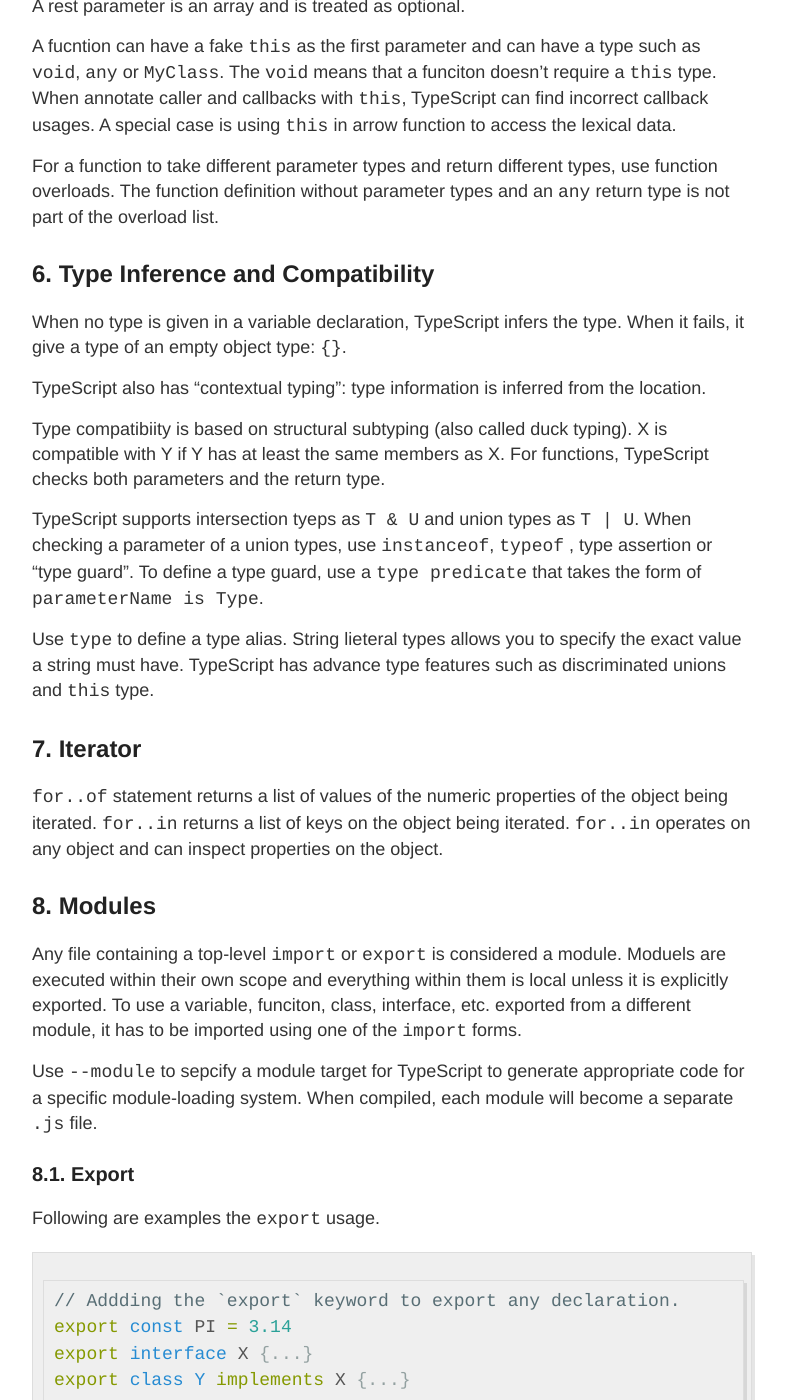
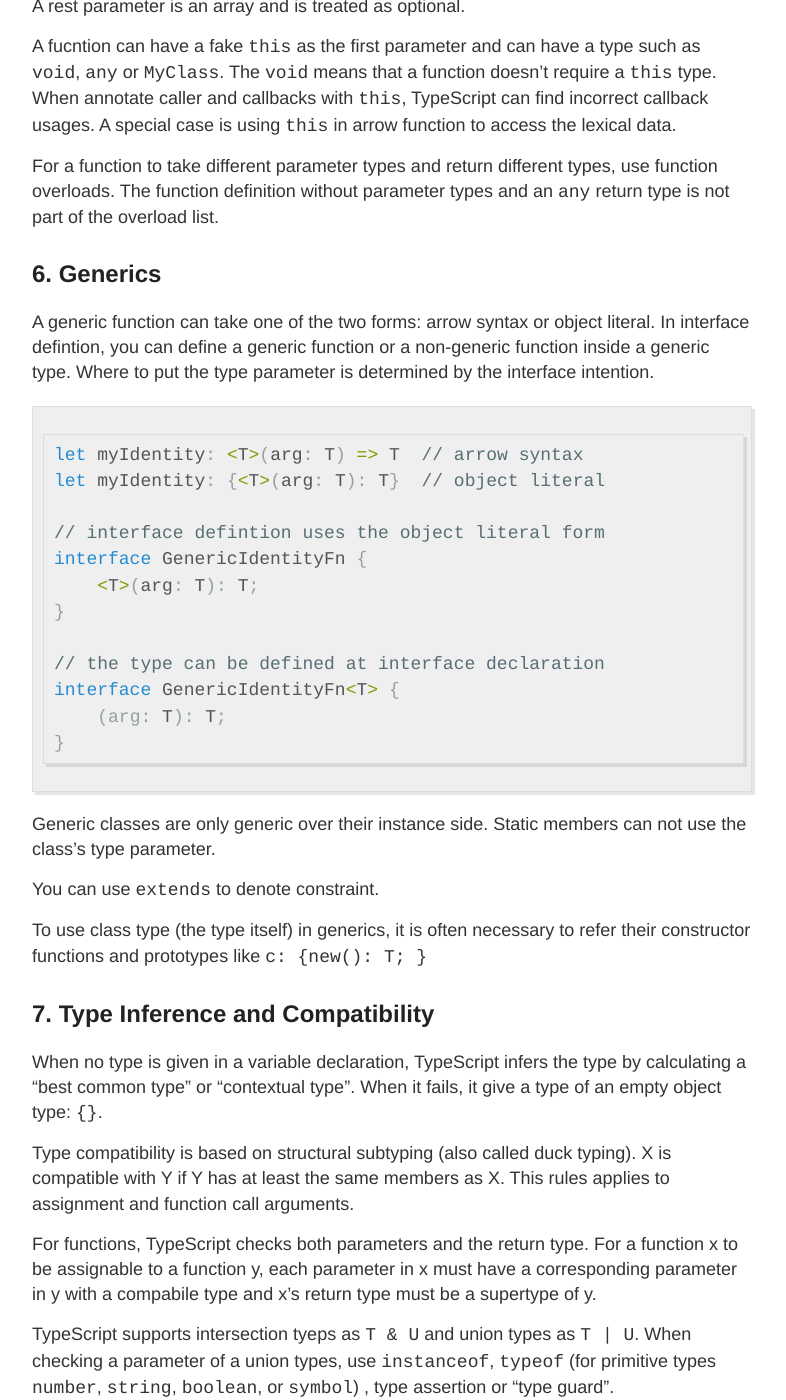
Before and after one commit to YingLiu4203/old-dev-blog, a Jekyll site: the page built from _posts/2016-12-03-TypeScript-The-First-Touch.md, in a window 1280 px wide and 1400 px high, scrolled down 4974 px. Shown: the whole window, without its empty margins (248-1034 px from the left). Built offline with Jekyll 4.4.1, drawn with Linux system fonts in a browser that asks for light colours; comment, search, counter and statistics services are not loaded; some of the changed text lies outside the part shown.

Commit message:
2nd read done

````diff
--- a/_posts/2016-12-03-TypeScript-The-First-Touch.md
+++ b/_posts/2016-12-03-TypeScript-The-First-Touch.md
@@ -127,31 +127,91 @@ Unlike JavaScript where every parameter is optional, in TypeScript, every parame
 
 A rest parameter is an array and is treated as optional.
 
-A fucntion can have a fake `this` as the first parameter and can have a type such as `void`, `any` or `MyClass`.  The `void` means that a funciton doesn't require a `this` type. When annotate caller and callbacks with `this`, TypeScript can find incorrect callback usages.  A special case is using `this` in arrow function to access the lexical data.
+A fucntion can have a fake `this` as the first parameter and can have a type such as `void`, `any` or `MyClass`.  The `void` means that a function doesn't require a `this` type. When annotate caller and callbacks with `this`, TypeScript can find incorrect callback usages.  A special case is using `this` in arrow function to access the lexical data.
 
 For a function to take different parameter types and return different types, use function overloads. The function definition without parameter types and an `any` return type is not part of the overload list.
 
-## 6. Type Inference and Compatibility
-When no type is given in a variable declaration, TypeScript infers the type. When it fails, it give a type of an empty object type: `{}`.
+## 6. Generics
+A generic function can take one of the two forms: arrow syntax or object literal. In interface defintion, you can define a generic function or a non-generic function inside a generic type. Where to put the type parameter is determined by the interface intention.
 
-TypeScript also has "contextual typing": type information is inferred from the location.
+```ts
+let myIdentity: <T>(arg: T) => T  // arrow syntax
+let myIdentity: {<T>(arg: T): T}  // object literal
 
-Type compatibiity is based on structural subtyping (also called duck typing). X is compatible with Y if Y has at least the same members as X. For functions, TypeScript checks both parameters and the return type.
+// interface defintion uses the object literal form
+interface GenericIdentityFn {
+    <T>(arg: T): T;
+}
 
-TypeScript supports intersection tyeps as `T & U` and union types as `T | U`. When checking a parameter of a union types, use `instanceof`, `typeof` , type assertion or "type guard". To define a type guard, use a `type predicate` that takes the form of `parameterName is Type`.
+// the type can be defined at interface declaration
+interface GenericIdentityFn<T> {
+    (arg: T): T;
+}
+```
 
-Use `type` to define a type alias. String lieteral types allows you to specify the exact value a string must have. TypeScript has advance type features such as discriminated unions and `this` type.
+Generic classes are only generic over their instance side. Static members can not use the class's type parameter.
 
-## 7. Iterator
+You can use `extends` to denote constraint.
 
-`for..of` statement returns a list of values of the numeric properties of the object being iterated. `for..in` returns a list of keys on the object being iterated. `for..in` operates on any object and can inspect properties on the object.
+To use class type (the type itself) in generics, it is often necessary to refer their constructor functions and prototypes like `c: {new(): T; }`
 
-## 8. Modules
-Any file containing a top-level `import` or `export` is considered a module. Moduels are executed within their own scope and everything within them is local unless it is explicitly exported. To use a variable, funciton, class, interface, etc. exported from a different module, it has to be imported using one of the `import` forms.
+## 7. Type Inference and Compatibility
+When no type is given in a variable declaration, TypeScript infers the type by calculating a "best common type" or "contextual type". When it fails, it give a type of an empty object type: `{}`.
+
+Type compatibility is based on structural subtyping (also called duck typing). X is compatible with Y if Y has at least the same members as X. This rules applies to assignment and function call arguments.
+
+For functions, TypeScript checks both parameters and the return type. For a function x to be assignable to a function y, each parameter in x must have a corresponding parameter in y with a compabile type and x's return type must be a supertype of y.
+
+TypeScript supports intersection tyeps as `T & U` and union types as `T | U`. When checking a parameter of a union types, use `instanceof`, `typeof` (for primitive types `number`, `string`, `boolean`, or `symbol`) , type assertion or "type guard".
+
+To define a type guard, use a `type predicate` that takes the form of `parameterName is Type`. For a union of two types, TypeScript can infer the other type automatically.
+
+Use `type` to define a new name, a type alias for a type. A type alias can refer to itself in a property. A type alias cannot be extended or implemented from.
+
+String lieteral types allows you to specify the exact value a string must have. TypeScript has advance type features such as discriminated unions.
+
+A polymorphic `this` type represents a type that is the _subtype_ of the containing class or interface. This is called F-bounded polymorphism. It allows subtype to use the actaul `this` type.
+
+For any type `T`, `keyof T` is the union of known, public property names of `T`. An example usage is as the following:
+
+```ts
+function getProperty<T, K extends keyof T>(o: T, name: K): T[K] {
+    return o[name]; // o[name] is of type T[K]
+}
+```
+
+TypeScript standard library introduces four new generic types:
+
+```ts
+// make T's properties nullable
+type Nullable<T> = { [P in keyof T]: T[P] | null }
+
+// make T's properties optional
+type Partial<T> = { [P in keyof T]?: T[P] }
+
+// pick some T's properties
+type Pick<T, K extends keyof T> = {
+    [P in K]: T[P];
+}
+
+// a record of many T values indexed by strings or numbers
+type Record<K extends string | number, T> = {
+    [P in K]: T;
+}
+```
+
+## 8. Iterator
+
+`for..of` statement returns a list of values over an iterated object. When targeting ES5 or ES3, only `Array` type is allowed.
+
+`for..in` returns a list of **keys** on the object being iterated. `for..in` operates on any object and can inspect properties on the object.
+
+## 9. Modules
+Any file containing a top-level `import` or `export` is considered a module. Moduels are executed within their own scope and everything within them is local unless it is explicitly exported. To use a variable, function, class, interface, etc. exported from a different module, it has to be imported using one of the `import` forms.
 
 Use `--module` to sepcify a module target for TypeScript to generate appropriate code for a specific module-loading system. When compiled, each module will become a separate `.js` file.
 
-### 8.1. Export
+### 9.1. Export
 Following are examples the `export` usage.
 
 ```ts
@@ -176,7 +236,7 @@ export { Z, Z2 as ZZ} from "mod-z"
 export * from "mod-zz"
 ```
 
-### 8.2. Import
+### 9.2. Import
 There are several forms of `import`:
 
 ```ts
@@ -190,17 +250,17 @@ import * as XZ from "xy"
 import $ from 'JQuery'
 ```
 
-### 8.3. `export =` and `import = require()`
+### 9.3. `export =` and `import = require()`
 Both CommonJS and ADM have an `exports` object that contains all exports from a module. TypeScript supports `export =` and `import = required('module')` to model the traditional CommonJS and AMD workflow. They can be replaced with defaul exports.
 
-### 8.4. Working with Other JavaScript libraries
+### 9.4. Working with Other JavaScript libraries
 To describe the shape of libraries not written in TypeScript, we need to `declare` their exposed API. Declarations that don't define an implementation are called "ambient". If we don't write out declarations, we can import them as the `any` type.
 
-### 8.5. Guidance for Structuring Modules
+### 9.5. Guidance for Structuring Modules
 
 Export as close to top-level as possible.
 
-If only export a single class or funciton, use `export default`.
+If only export a single class or function, use `export default`.
 
 Explicitly list imported names.
 
@@ -212,7 +272,7 @@ Do not use namesacpes in modules becuase modules are organized using filesystem
 
 Compared with namespaces, modules declare their dependencies and depend on a module loader. Because it's part of the standard ES6 sytax, use module, not namespace.
 
-### 8.6. Module Resolution
+### 9.6. Module Resolution
 For a statement like `import { a } from 'moduleA'`, the compiler needs to resolve `moduleA`. First, it tries to locate a file that represents the imported module. If that doesn't work and if the module name is non-relatvie, then the compiler will attempt to locate an ambient module declaration. If it fails to resolve the module, it will log an error like "error TS2307: Cannot find module 'moduleA'".
 
 A relative import is one that starts with `/`, `./` or `../`. A relative is resolved relative to the importing file and cannot resolve to an ambient moudle declaration. A non-relative import can be resolved relative to `baseUrl`, through path mapping, or ambient module declarations. Use non-relative paths when important exteranl dependencies.
````
Also changed, not shown: other parts of _posts/2016-12-03-TypeScript-The-First-Touch.md (+2 -2 lines).
